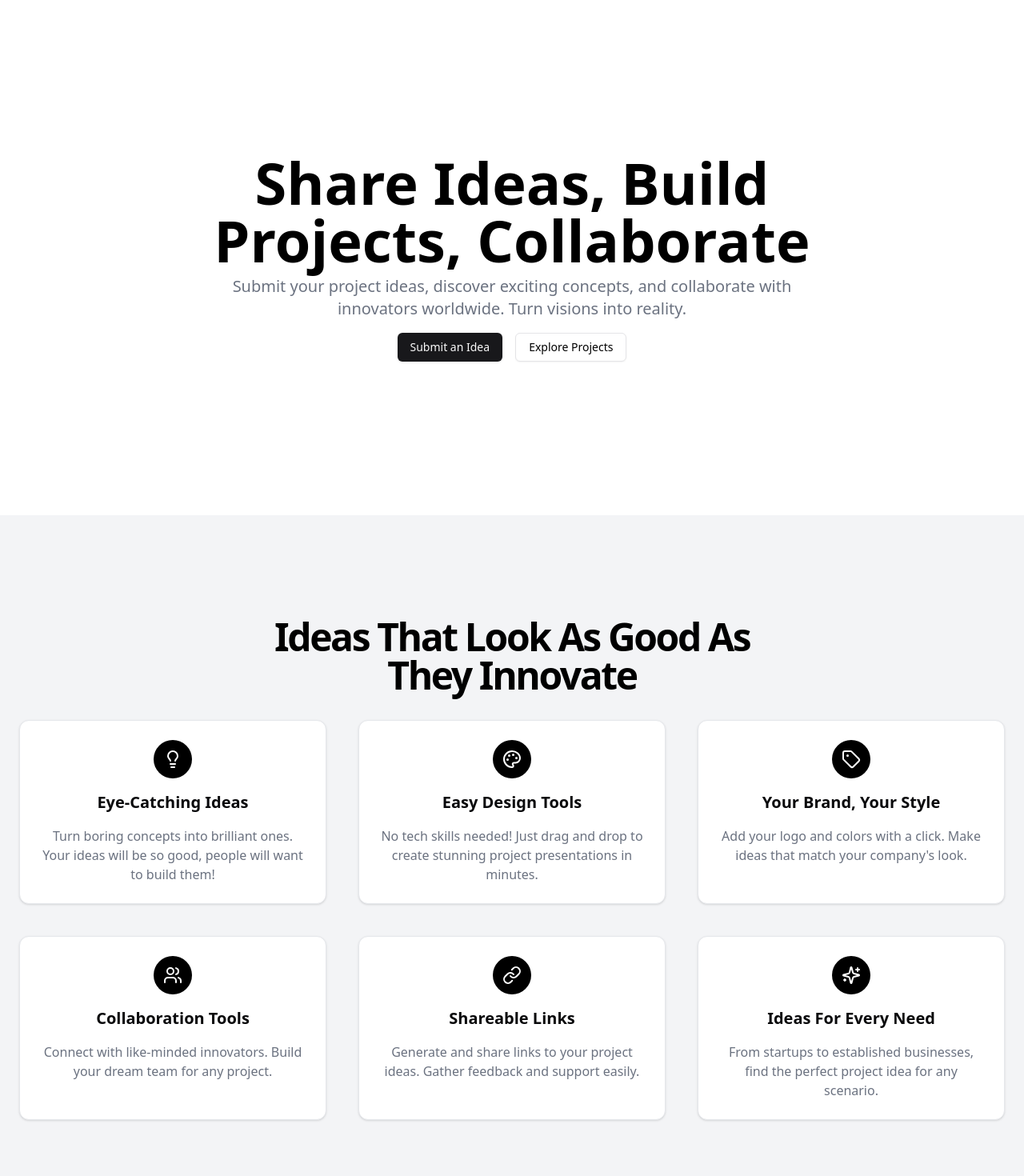
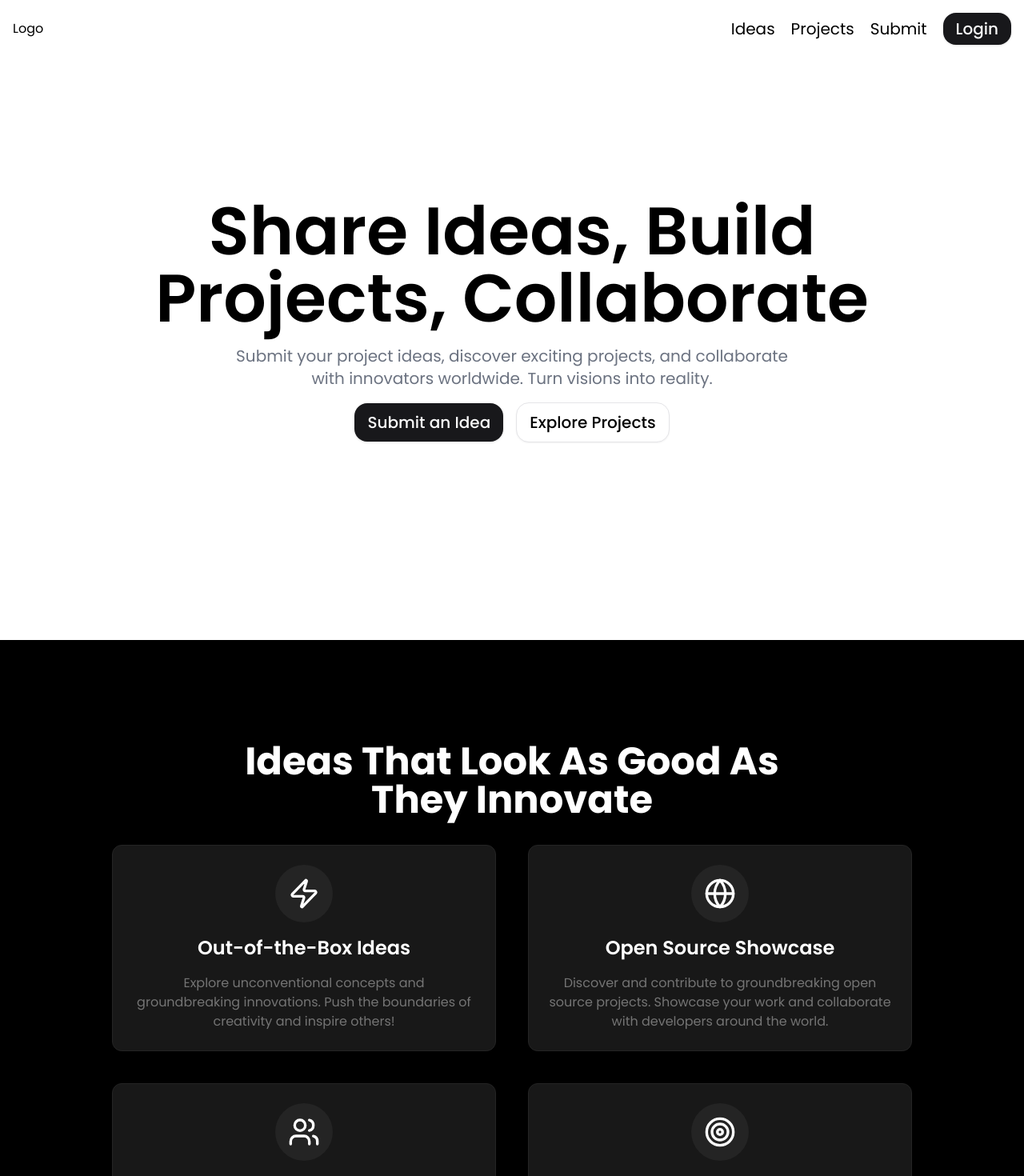
Before and after one commit to Dhruv883/idea-box, a Next.js app: page / in a window 1280 px wide. Shown: the top 1470 px of the page at 80% size. Built offline with nearby package versions, Linux system fonts and the light colour scheme.

Commit message:
Landing Page Created

```diff
--- a/app/layout.js
+++ b/app/layout.js
@@ -1,15 +1,9 @@
-import localFont from "next/font/local";
 import "./globals.css";
+import { Poppins } from "next/font/google";
 
-const geistSans = localFont({
-  src: "./fonts/GeistVF.woff",
-  variable: "--font-geist-sans",
-  weight: "100 900",
-});
-const geistMono = localFont({
-  src: "./fonts/GeistMonoVF.woff",
-  variable: "--font-geist-mono",
-  weight: "100 900",
+const poppins = Poppins({
+  weight: ["400", "500", "600", "700"],
+  subsets: ["latin"],
 });
 
 export const metadata = {
@@ -20,11 +14,7 @@
 export default function RootLayout({ children }) {
   return (
     <html lang="en">
-      <body
-        className={`${geistSans.variable} ${geistMono.variable} antialiased`}
-      >
-        {children}
-      </body>
+      <body className={`${poppins.className} antialiased`}>{children}</body>
     </html>
   );
 }
--- a/app/page.js
+++ b/app/page.js
@@ -1,119 +1,95 @@
 import { Button } from "@/components/ui/button";
 import { Card, CardContent } from "@/components/ui/card";
-import {
-  Lightbulb,
-  Palette,
-  Tag,
-  Users,
-  Link as LinkIcon,
-  Sparkles,
-} from "lucide-react";
-import Link from "next/link";
+import { Users, Zap, Globe, Target } from "lucide-react";
+import Navbar from "@/components/Navbar";
 
 export default function Home() {
+  const cardDate = [
+    {
+      title: "Out-of-the-Box Ideas",
+      content:
+        "Explore unconventional concepts and groundbreaking innovations. Push the boundaries of creativity and inspire others!",
+      icon: <Zap className="h-10 w-10 text-white" />,
+    },
+    {
+      title: "Open Source Showcase",
+      content:
+        "Discover and contribute to groundbreaking open source projects. Showcase your work and collaborate with developers around the world.",
+      icon: <Globe className="h-10 w-10 text-white" />,
+    },
+    {
+      title: "Collaboration",
+      content:
+        "Find the perfect people to work with you. Build your dream team with ease.",
+      icon: <Users className="h-10 w-10 text-white" />,
+    },
+    {
+      title: "Idea Validation",
+      content:
+        "Get instant feedback on your concepts from our community of innovators and industry experts",
+      icon: <Target className="h-10 w-10 text-white" />,
+    },
+  ];
+
   return (
-    <div className="flex flex-col min-h-screen bg-white text-black relative">
+    <div className={`flex flex-col min-h-screen bg-white text-black relative `}>
+      <Navbar />
       <main className="flex-1">
-        <section className="w-full py-12 md:py-24 lg:py-32 xl:py-48 flex items-center justify-center">
+        <section className="h-screen w-full flex items-center justify-center">
           <div className="w-3/4">
             <div className="flex flex-col items-center justify-center space-y-4 text-center">
-              <div className="space-y-2 ">
-                <h1 className="text-3xl font-bold sm:text-4xl md:text-5xl lg:text-7xl/none">
+              <div className="space-y-4">
+                <h1 className="text-3xl font-semibold sm:text-4xl md:text-5xl lg:text-[5.25rem]/none">
                   Share Ideas, Build Projects, Collaborate
                 </h1>
                 <p className="mx-auto max-w-[700px] text-gray-500 md:text-xl dark:text-gray-400">
-                  Submit your project ideas, discover exciting concepts, and
+                  Submit your project ideas, discover exciting projects, and
                   collaborate with innovators worldwide. Turn visions into
                   reality.
                 </p>
               </div>
-              <div className="space-x-4">
-                <Button>Submit an Idea</Button>
-                <Button variant="outline">Explore Projects</Button>
+              <div className="flex items-center justify-center flex-wrap gap-y-3 gap-x-4">
+                <Button className="text-xl px-4 py-6 rounded-2xl">
+                  Submit an Idea
+                </Button>
+                <Button
+                  variant="outline"
+                  className="text-xl px-4 py-6 rounded-2xl"
+                >
+                  Explore Projects
+                </Button>
               </div>
             </div>
           </div>
         </section>
-        <section className="w-full py-12 md:py-24 lg:py-32 bg-gray-100">
-          <div className="container px-4 md:px-6">
-            <h2 className="text-3xl font-bold tracking-tighter sm:text-4xl md:text-5xl text-center mb-8">
+        <section className="w-full py-12 md:py-24 lg:py-32 bg-black flex items-center justify-center">
+          <div className="px-4 md:px-6">
+            <h2 className="text-3xl font-bold sm:text-4xl md:text-5xl text-center mb-8 text-white">
               Ideas That Look As Good As
               <br />
               They Innovate
             </h2>
-            <div className="grid gap-10 sm:grid-cols-2 lg:grid-cols-3">
-              <Card className="bg-white border-gray-200">
-                <CardContent className="flex flex-col items-center space-y-4 p-6">
-                  <div className="p-3 bg-black rounded-full">
-                    <Lightbulb className="h-6 w-6 text-white" />
-                  </div>
-                  <h3 className="text-xl font-bold">Eye-Catching Ideas</h3>
-                  <p className="text-center text-gray-500">
-                    Turn boring concepts into brilliant ones. Your ideas will be
-                    so good, people will want to build them!
-                  </p>
-                </CardContent>
-              </Card>
-              <Card className="bg-white border-gray-200">
-                <CardContent className="flex flex-col items-center space-y-4 p-6">
-                  <div className="p-3 bg-black rounded-full">
-                    <Palette className="h-6 w-6 text-white" />
-                  </div>
-                  <h3 className="text-xl font-bold">Easy Design Tools</h3>
-                  <p className="text-center text-gray-500">
-                    No tech skills needed! Just drag and drop to create stunning
-                    project presentations in minutes.
-                  </p>
-                </CardContent>
-              </Card>
-              <Card className="bg-white border-gray-200">
-                <CardContent className="flex flex-col items-center space-y-4 p-6">
-                  <div className="p-3 bg-black rounded-full">
-                    <Tag className="h-6 w-6 text-white" />
-                  </div>
-                  <h3 className="text-xl font-bold">Your Brand, Your Style</h3>
-                  <p className="text-center text-gray-500">
-                    Add your logo and colors with a click. Make ideas that match
-                    your company's look.
-                  </p>
-                </CardContent>
-              </Card>
-              <Card className="bg-white border-gray-200">
-                <CardContent className="flex flex-col items-center space-y-4 p-6">
-                  <div className="p-3 bg-black rounded-full">
-                    <Users className="h-6 w-6 text-white" />
-                  </div>
-                  <h3 className="text-xl font-bold">Collaboration Tools</h3>
-                  <p className="text-center text-gray-500">
-                    Connect with like-minded innovators. Build your dream team
-                    for any project.
-                  </p>
-                </CardContent>
-              </Card>
-              <Card className="bg-white border-gray-200">
-                <CardContent className="flex flex-col items-center space-y-4 p-6">
-                  <div className="p-3 bg-black rounded-full">
-                    <LinkIcon className="h-6 w-6 text-white" />
-                  </div>
-                  <h3 className="text-xl font-bold">Shareable Links</h3>
-                  <p className="text-center text-gray-500">
-                    Generate and share links to your project ideas. Gather
-                    feedback and support easily.
-                  </p>
-                </CardContent>
-              </Card>
-              <Card className="bg-white border-gray-200">
-                <CardContent className="flex flex-col items-center space-y-4 p-6">
-                  <div className="p-3 bg-black rounded-full">
-                    <Sparkles className="h-6 w-6 text-white" />
-                  </div>
-                  <h3 className="text-xl font-bold">Ideas For Every Need</h3>
-                  <p className="text-center text-gray-500">
-                    From startups to established businesses, find the perfect
-                    project idea for any scenario.
-                  </p>
-                </CardContent>
-              </Card>
+            <div className="grid gap-10 sm:grid-cols-2 lg:grid-cols-2">
+              {cardDate.map((card, idx) => {
+                return (
+                  <Card
+                    className="bg-bgGray border-[#242424] max-w-[30rem]"
+                    key={idx}
+                  >
+                    <CardContent className="flex flex-col items-center space-y-4 p-6">
+                      <div className="p-4 bg-bgGray2 rounded-full">
+                        {card.icon}
+                      </div>
+                      <h3 className="text-2xl font-semibold text-white">
+                        {card.title}
+                      </h3>
+                      <p className="text-center text-textGray">
+                        {card.content}
+                      </p>
+                    </CardContent>
+                  </Card>
+                );
+              })}
             </div>
           </div>
         </section>
--- a/components/Navbar.jsx
+++ b/components/Navbar.jsx
@@ -1 +1,40 @@
-export default function Navbar() {}
+"use client";
+import { useState } from "react";
+import { Button } from "./ui/button";
+import { Menu, X } from "lucide-react";
+
+export default function Navbar() {
+  const [isOpen, setIsOpen] = useState(false);
+
+  return (
+    <div className="absolute w-full flex items-center justify-between p-4">
+      <div>Logo</div>
+
+      <div className="md:hidden">
+        <button
+          onClick={() => setIsOpen(!isOpen)}
+          className="focus:outline-none"
+        >
+          {isOpen ? <X className="w-8 h-8" /> : <Menu className="w-8 h-8" />}
+        </button>
+      </div>
+
+      <div
+        className={`flex-col md:flex-row md:flex md:items-center md:gap-x-5 text-xl border-b-2 border-b-black md:border-none absolute md:relative bg-white md:bg-transparent top-16 md:top-auto right-0 md:right-auto w-full md:w-auto p-4 md:p-0 ${
+          isOpen ? "flex" : "hidden"
+        }`}
+      >
+        <a href="" className="text-center py-2 md:py-0">
+          Ideas
+        </a>
+        <a href="" className="text-center py-2 md:py-0">
+          Projects
+        </a>
+        <a href="" className="text-center py-2 md:py-0">
+          Submit
+        </a>
+        <Button className="text-xl px-4 py-5 rounded-2xl">Login</Button>
+      </div>
+    </div>
+  );
+}
--- a/tailwind.config.js
+++ b/tailwind.config.js
@@ -9,53 +9,56 @@
   theme: {
     extend: {
       colors: {
-  			background: 'hsl(var(--background))',
-  			foreground: 'hsl(var(--foreground))',
+        background: "hsl(var(--background))",
+        foreground: "hsl(var(--foreground))",
         card: {
-  				DEFAULT: 'hsl(var(--card))',
-  				foreground: 'hsl(var(--card-foreground))'
+          DEFAULT: "hsl(var(--card))",
+          foreground: "hsl(var(--card-foreground))",
         },
         popover: {
-  				DEFAULT: 'hsl(var(--popover))',
-  				foreground: 'hsl(var(--popover-foreground))'
+          DEFAULT: "hsl(var(--popover))",
+          foreground: "hsl(var(--popover-foreground))",
         },
         primary: {
-  				DEFAULT: 'hsl(var(--primary))',
-  				foreground: 'hsl(var(--primary-foreground))'
+          DEFAULT: "hsl(var(--primary))",
+          foreground: "hsl(var(--primary-foreground))",
         },
         secondary: {
-  				DEFAULT: 'hsl(var(--secondary))',
-  				foreground: 'hsl(var(--secondary-foreground))'
+          DEFAULT: "hsl(var(--secondary))",
+          foreground: "hsl(var(--secondary-foreground))",
         },
         muted: {
-  				DEFAULT: 'hsl(var(--muted))',
-  				foreground: 'hsl(var(--muted-foreground))'
+          DEFAULT: "hsl(var(--muted))",
+          foreground: "hsl(var(--muted-foreground))",
         },
         accent: {
-  				DEFAULT: 'hsl(var(--accent))',
-  				foreground: 'hsl(var(--accent-foreground))'
+          DEFAULT: "hsl(var(--accent))",
+          foreground: "hsl(var(--accent-foreground))",
         },
         destructive: {
-  				DEFAULT: 'hsl(var(--destructive))',
-  				foreground: 'hsl(var(--destructive-foreground))'
+          DEFAULT: "hsl(var(--destructive))",
+          foreground: "hsl(var(--destructive-foreground))",
         },
-  			border: 'hsl(var(--border))',
-  			input: 'hsl(var(--input))',
-  			ring: 'hsl(var(--ring))',
+        border: "hsl(var(--border))",
+        input: "hsl(var(--input))",
+        ring: "hsl(var(--ring))",
         chart: {
-  				'1': 'hsl(var(--chart-1))',
-  				'2': 'hsl(var(--chart-2))',
-  				'3': 'hsl(var(--chart-3))',
-  				'4': 'hsl(var(--chart-4))',
-  				'5': 'hsl(var(--chart-5))'
-  			}
+          1: "hsl(var(--chart-1))",
+          2: "hsl(var(--chart-2))",
+          3: "hsl(var(--chart-3))",
+          4: "hsl(var(--chart-4))",
+          5: "hsl(var(--chart-5))",
+        },
+        bgGray: "#181818",
+        bgGray2: "#242424",
+        textGray: "#747474",
       },
       borderRadius: {
-  			lg: 'var(--radius)',
-  			md: 'calc(var(--radius) - 2px)',
-  			sm: 'calc(var(--radius) - 4px)'
-  		}
-  	}
+        lg: "var(--radius)",
+        md: "calc(var(--radius) - 2px)",
+        sm: "calc(var(--radius) - 4px)",
+      },
+    },
   },
   plugins: [require("tailwindcss-animate")],
 };
```
Also changed, not shown: 1 other file (tests, documents, lock files or other folders). Lines whose indentation alone changed are shown as unchanged.
